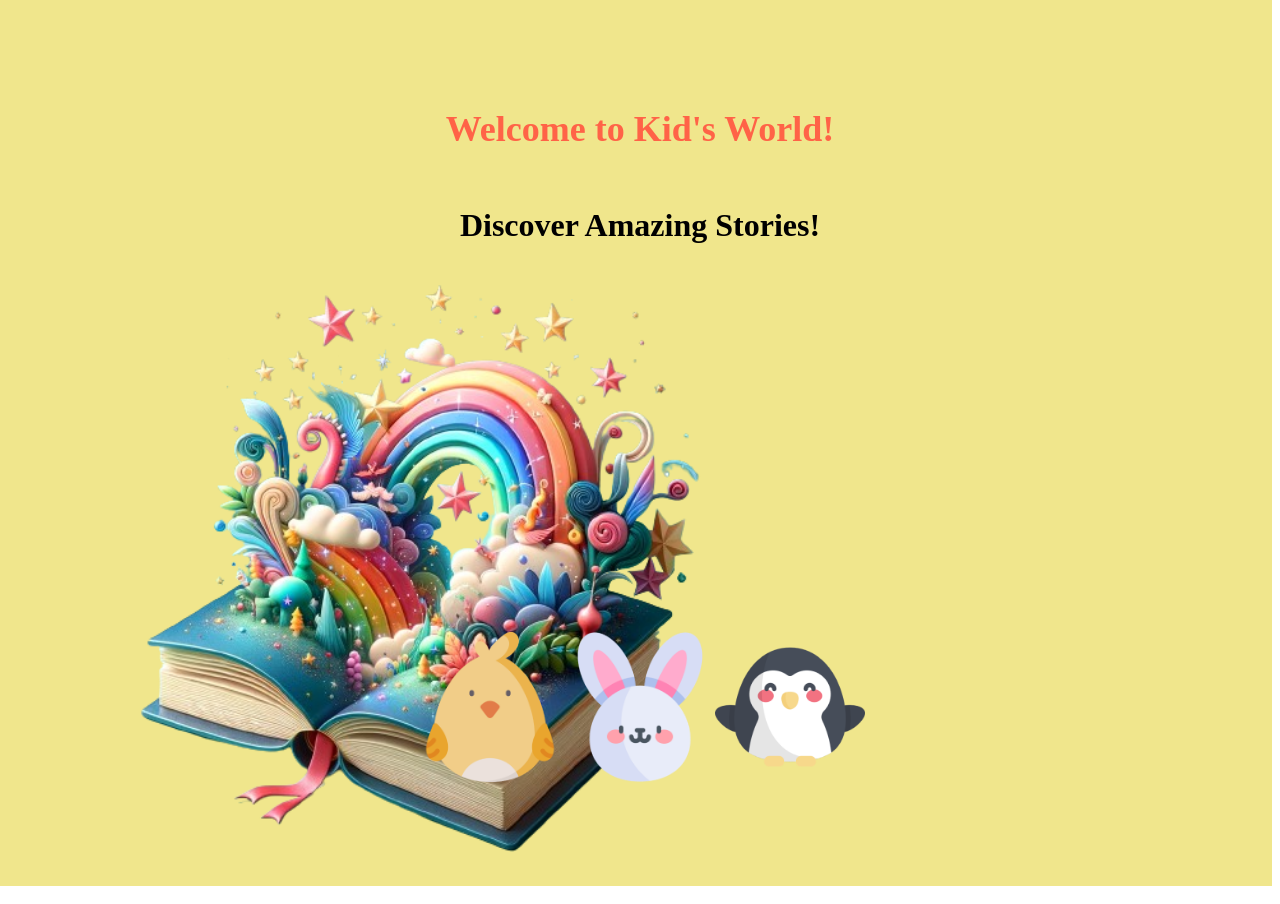
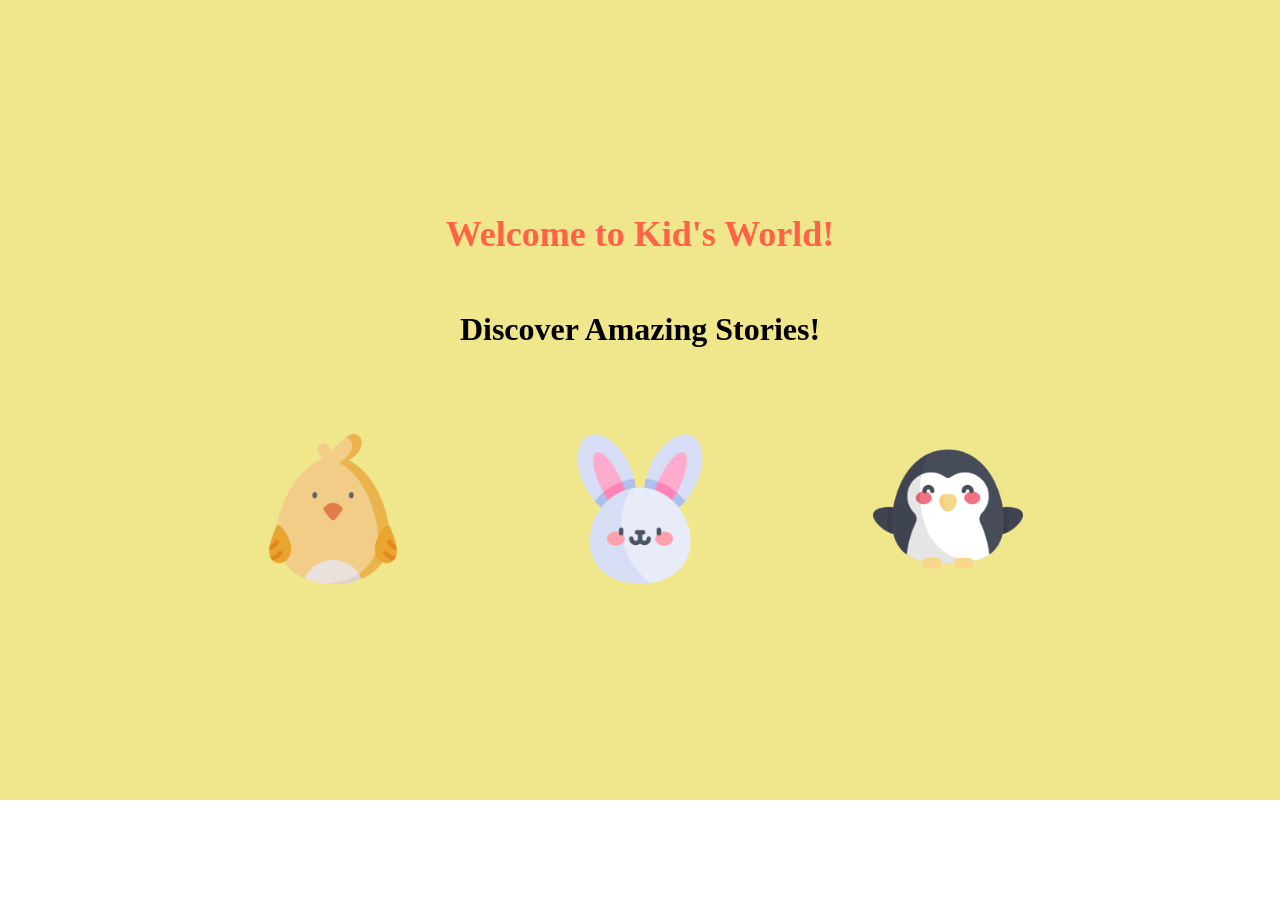
Before and after one commit to woo2zza/Project_Fodong, a React (Create React App) app in the folder FRONT/fodong/: page / in a window 1280 px wide. After the commit the page ends 800 px from the top, so only its background shows below. Built offline with nearby package versions, Linux system fonts and the light colour scheme.

Commit message:
1.25_구조분할

```diff
--- a/FRONT/fodong/src/App.css
+++ b/FRONT/fodong/src/App.css
@@ -1,3 +1,10 @@
+* {
+  margin: 0;
+  padding: 0;
+  font-family: "Nanum Pen Script";
+  box-sizing: border-box;
+}
+
 .story_img img {
   max-width: 100%;
   border: solid;
@@ -55,13 +62,13 @@
   margin: 0%;
   padding: 0%;
   display: flex;
-  background-color: blue;
   flex-direction: column;
   background-size: cover;
+  background-image: url("img/image4.png");
 }
 
 .login-container {
-  margin: 10% auto;
+  margin: 22% auto;
   padding: 3%;
   background: rgba(0, 0, 0, 0.8);
   border-radius: 20px;
--- a/FRONT/fodong/src/components/Cams.jsx
+++ /dev/null
@@ -1,14 +0,0 @@
-import Grid from "@mui/material/Unstable_Grid2"; // Grid version 2
-
-const Cams = () => {
-  return (
-    <Grid className="webcams">
-      <div className="webcam-feed-placeholder"></div>
-      <div className="webcam-feed-placeholder"></div>
-      <div className="webcam-feed-placeholder"></div>
-      <div className="webcam-feed-placeholder"></div>
-    </Grid>
-  );
-};
-
-export default Cams;
--- a/FRONT/fodong/src/components/Common.js
+++ b/FRONT/fodong/src/components/Common.js
@@ -3,7 +3,6 @@ export const Title = styled.div`
   font-size: 50px;
   font-weight: 400;
   margin-bottom: 30px;
-  font-family: "Nanum Pen Script";
   color: white;
 `;
 export const Input = styled.input`
@@ -16,7 +15,6 @@ export const Input = styled.input`
     color: darkgray;
     font-size: 18px;
     font-weight: 300;
-    font-family: "Nanum Pen Script";
   }
 `;
 
@@ -42,7 +40,6 @@ export const Form = styled.form`
 
 export const Button = styled.button`
   cursor: pointer;
-  font-family: "Nanum Pen Script";
   background-color: ${(props) => props.color || "blue"};
   color: white;
   padding: 10px 20px 10px 20px;
--- a/FRONT/fodong/src/components/main/MainBook.jsx
+++ b/FRONT/fodong/src/components/main/MainBook.jsx
@@ -3,8 +3,10 @@ import mainimage from "./image/Mainbook.png";
 const MainBook = () => {
   return (
     <div style={mainBookStyle}>
-      <h1>Discover Amazing Stories!</h1>
-      <img src={mainimage} style={bookImageStyle} alt="main" />
+      <div>
+        <h1>Discover Amazing Stories!</h1>
+        {/* <img src={mainimage} style={bookImageStyle} alt="main" /> */}
+      </div>
     </div>
   );
 };
@@ -12,11 +14,13 @@ const MainBook = () => {
 const mainBookStyle = {
   textAlign: "center",
   margin: "20px 0",
+  display: "flex",
+  justifyContent: "center",
 };
 
 const bookImageStyle = {
   display: "block",
-  width: "60%",
+  width: "50rem",
   height: "auto",
   borderRadius: "15px",
 };
--- a/FRONT/fodong/src/components/main/Title.jsx
+++ b/FRONT/fodong/src/components/main/Title.jsx
@@ -1,13 +1,13 @@
 const Title = () => {
-  return <div style={titleStyle}>Welcome to Kid's World!</div>; // 타이틀 변경
+  return <div style={titleStyle}>Welcome to Kid's World!</div>;
 };
 
 const titleStyle = {
-  fontSize: "36px", // 글꼴 크기 변경
+  fontSize: "36px",
   fontWeight: "bold",
-  color: "#ff6347", // 글자 색상 변경
+  color: "#ff6347",
   textAlign: "center",
-  marginBottom: "20px", // 여백 추가
+  marginBottom: "20px",
 };
 
 export default Title;
--- a/FRONT/fodong/src/components/main/buttons.jsx
+++ b/FRONT/fodong/src/components/main/buttons.jsx
@@ -20,9 +20,9 @@ const Buttons = () => {
 
 const Container = styled.div`
   display: flex;
-  justify-content: center;
+  justify-content: space-evenly;
   align-items: center;
-  margin-top: 30px;
+  margin-top: 50px;
 `;
 
 const StyledLink = styled(Link)`
--- /dev/null
+++ b/FRONT/fodong/src/components/storyTelling/Cams.jsx
@@ -0,0 +1,12 @@
+import React from "react";
+import "./StoryTelling.css";
+
+const Cams = () => {
+  return (
+    <div className="webcams">
+      <div className="webcam-feed-placeholder">화상 피드</div>
+    </div>
+  );
+};
+
+export default Cams;
--- a/FRONT/fodong/src/components/storyTelling/Page1.jsx
+++ b/FRONT/fodong/src/components/storyTelling/Page1.jsx
@@ -1,9 +1,22 @@
-const Page1 = () => {
+import React, { useState, useEffect } from "react";
+import { useParams } from "react-router-dom";
+
+const Page = () => {
+  const [imageSrc, setImageSrc] = useState("");
+  const { page } = useParams();
+
+  useEffect(() => {
+    // 여기서 서버에서 이미지 URL을 가져옵니다.
+    fetch(`http://yourserver.com/api/image?page=${page}`)
+      .then((response) => response.json())
+      .then((data) => setImageSrc(data.imageUrl));
+  }, [page]);
+
   return (
     <div className="story_img">
-      <img src={require("./img/img1.PNG")} alt="page1" />
+      <img src={imageSrc} alt={`page ${page}`} />
     </div>
   );
 };
 
-export default Page1;
+export default Page;
--- a/FRONT/fodong/src/pages/Login.jsx
+++ b/FRONT/fodong/src/pages/Login.jsx
@@ -48,7 +48,9 @@ const Home = () => {
                 onChange={onChangePassword}
               />
             </Inputs>
-            <Button type="submit">Login</Button>
+            <Button color="green" type="submit">
+              Login
+            </Button>
           </Form>
         </Wrapper>
       </div>
--- a/FRONT/fodong/src/pages/Main.jsx
+++ b/FRONT/fodong/src/pages/Main.jsx
@@ -6,13 +6,7 @@ import Title from "../components/main/Title";
 
 const Main = () => {
   return (
-    <Grid
-      container
-      spacing={2}
-      justifyContent="center"
-      direction="column"
-      style={containerStyle}
-    >
+    <Grid container spacing={2} direction="column" style={containerStyle}>
       <Grid item>
         <Title />
       </Grid>
@@ -28,7 +22,11 @@ const Main = () => {
 
 const containerStyle = {
   padding: "100px",
-  backgroundColor: "#f0e68c", // 밝은 배경색 추가
+  backgroundColor: "#f0e68c",
+  display: "flex",
+  justifyContent: "center",
+  direction: "column",
+  height: "102vh",
 };
 
 export default Main;
--- a/FRONT/fodong/src/pages/Signup.jsx
+++ b/FRONT/fodong/src/pages/Signup.jsx
@@ -42,7 +42,7 @@ const Signup = () => {
               onChange={onChangePwd}
             />
           </Inputs>
-          <Button color="green" a="1" b="2" onClick={onClick}>
+          <Button color="green" onClick={onClick}>
             회원가입
           </Button>
         </Wrapper>
--- a/FRONT/fodong/src/pages/StoryTelling.jsx
+++ b/FRONT/fodong/src/pages/StoryTelling.jsx
@@ -1,5 +1,5 @@
 import React from "react";
-import Cams from "../components/Cams";
+import Cams from "../components/storyTelling/Cams";
 import Script from "../components/storyTelling/Script";
 import Page1 from "../components/storyTelling/Page1";
 import { Route, Routes } from "react-router-dom";
@@ -8,7 +8,7 @@ import Grid from "@mui/material/Grid";
 const StoryTelling = () => {
   return (
     <>
-      <main>
+      <main style={mainStyle}>
         <section>
           <Grid container spacing={2}>
             <Grid item xs={12} md={8}>
@@ -17,7 +17,7 @@ const StoryTelling = () => {
               </Routes>
             </Grid>
             <Grid item xs={12} md={4}>
-              <Cams />
+              <Cams style={script} />
             </Grid>
           </Grid>
         </section>
@@ -31,4 +31,17 @@ const StoryTelling = () => {
   );
 };
 
+const mainStyle = {
+  padding: "100px",
+  backgroundColor: "#f0e68c",
+  height: "100vh",
+};
+
+const script = {
+  border: "1px solid ",
+  margin: "2%",
+  maxWidth: "100%",
+  borderRadius: "18px",
+};
+
 export default StoryTelling;
```
Also changed, not shown: FRONT/fodong/src/img/image4.png (added), 1 other file (tests, documents, lock files or other folders).
